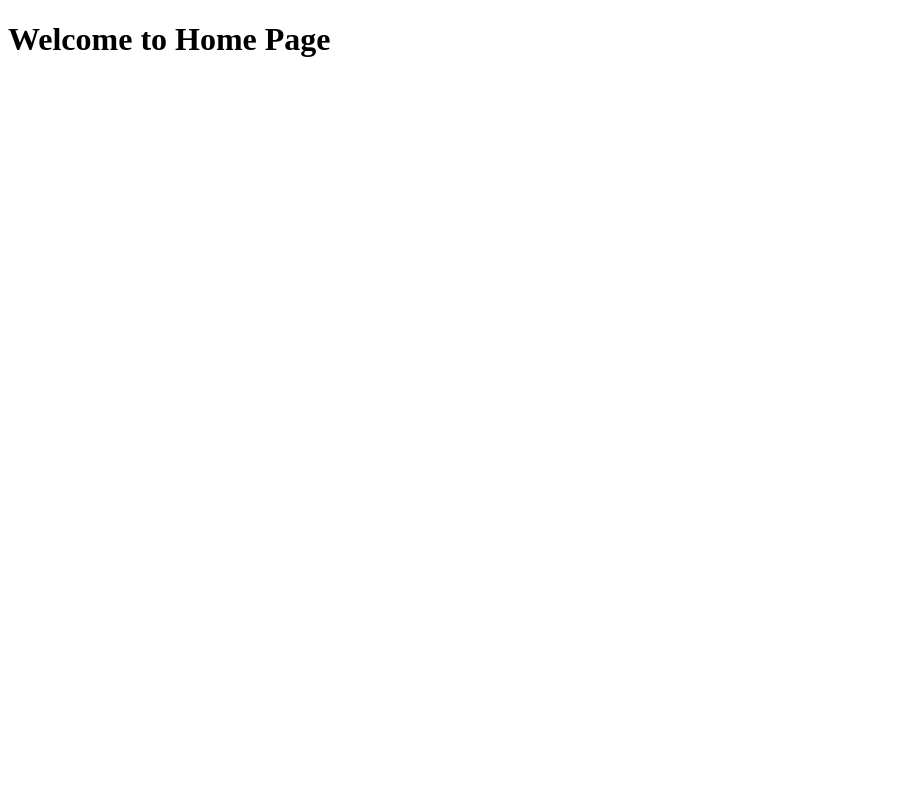
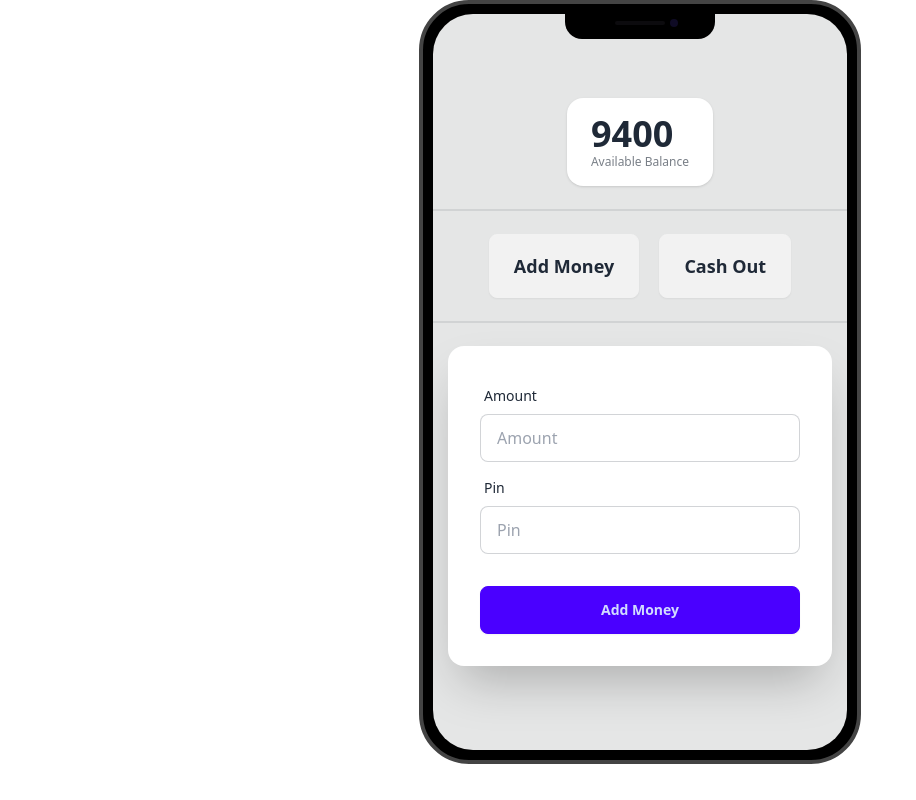
Before and after one commit to Shad-Bin-Abi-Aydid/Payoo-Mobile_Bank, a plain HTML site: page home.html in a window 1280 px wide. Shown: the whole page, without its empty margins (0-916 px from the left). Drawn offline with nearby package versions, Linux system fonts and the light colour scheme.

Commit message:
Home section is added with add money option

```diff
--- a/home.html
+++ b/home.html
@@ -1,13 +1,79 @@
 <!DOCTYPE html>
 <html lang="en">
-<head>
-    <meta charset="UTF-8">
-    <meta name="viewport" content="width=device-width, initial-scale=1.0">
+  <head>
+    <meta charset="UTF-8" />
+    <meta name="viewport" content="width=device-width, initial-scale=1.0" />
     <title>Home Page</title>
-</head>
-<body>
-    <main>
-        <h1>Welcome to Home Page</h1>
+    <link
+      href="https://cdn.jsdelivr.net/npm/daisyui@4.12.22/dist/full.min.css"
+      rel="stylesheet"
+      type="text/css"
+    />
+    <script src="https://cdn.tailwindcss.com"></script>
+  </head>
+  <body>
+    <main class="flex justify-center">
+      <div class="mockup-phone">
+        <div class="camera"></div>
+        <div class="display">
+          <div class="artboard artboard-demo phone-3">
+            <!-- Start Available Balance-->
+            <div>
+              <div class="stats shadow">
+                <div class="stat">
+                  <div class="stat-value">9400</div>
+                  <div class="stat-desc">Available Balance</div>
+                </div>
+              </div>
+            </div>
+            <div class="divider"></div>
+            <!-- End -->
+
+            <!-- User Action button -->
+            <div class="space-x-4">
+              <button class="btn btn-lg">Add Money</button>
+              <button class="btn btn-lg">Cash Out</button>
+            </div>
+
+            <div class="divider"></div>
+
+            <!-- Add money form -->
+            <div class="card bg-base-100 w-full max-w-sm shrink-0 shadow-2xl">
+              <form class="card-body">
+                <div class="form-control">
+                  <label class="label">
+                    <span class="label-text">Amount</span>
+                  </label>
+                  <input
+                    type="text"
+                    placeholder="Amount"
+                    class="input input-bordered"
+                    required
+                  />
+                </div>
+                <div class="form-control">
+                  <label class="label">
+                    <span class="label-text">Pin</span>
+                  </label>
+                  <input
+                    type="password"
+                    placeholder="Pin"
+                    class="input input-bordered"
+                    required
+                    autocomplete="off"
+                  />
+
+                </div>
+                <div class="form-control mt-6">
+                  <button class="btn btn-primary">Add Money</button>
+                </div>
+              </form>
+            </div>
+            <!-- Add money end -->
+          </div>
+        </div>
+      </div>
     </main>
-</body>
+    <script src="./js/home.js"></script>
+  </body>
 </html>
--- /dev/null
+++ b/js/home.js
@@ -0,0 +1 @@
+console.log('Home Added');
--- a/js/login.js
+++ b/js/login.js
@@ -6,7 +6,7 @@ document.getElementById('button-login').addEventListener('click', function (even
 
     if(phoneNumber === '07341009647' && pinNumber === 'Aydid@'){
         console.log('You are logged in');
-        window.location.href = '/home.html'
+        window.location.href = '/home.html';
     }
     else{
         alert('Wrong Phone Number or Pin');
```
